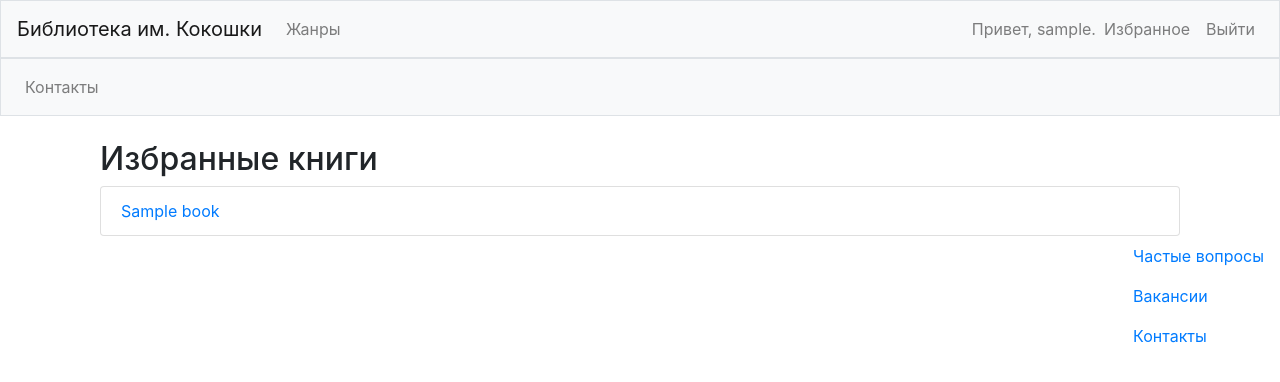
After one commit to Lenger1117/library, a Django app: page /favorites/ in a window 1280 px wide. The commit adds this page. Shown: the top 382 px of the page. Run offline with Django 3.2, Linux system fonts and the light colour scheme; a user stored in the database is signed in; tables that the repository leaves empty hold one stand-in row (values such as "Sample post"); some libraries are stand-ins or nearby versions.

Commit message:
add Favorite

```diff
--- a/books/models.py
+++ b/books/models.py
@@ -1,4 +1,5 @@
 from django.db import models
+from django.contrib.auth.models import User
 import datetime
 from django.db.models import UniqueConstraint
 from django.core.validators import MinValueValidator, MaxValueValidator
@@ -102,3 +103,28 @@
                         name='book_author_unique')]
         verbose_name = 'Автор-Книга'
         verbose_name_plural = 'Авторы-Книга'
+
+
+class Favorite(models.Model):
+    user = models.ForeignKey(
+        User,
+        on_delete=models.CASCADE,
+        verbose_name='Пользователь',
+        related_name='favorites'
+    )
+    book = models.ForeignKey(
+        Book,
+        on_delete=models.CASCADE,
+        verbose_name='Книга',
+        related_name='favorites'
+    )
+
+    class Meta:
+        constraints = [UniqueConstraint(
+            fields=['user', 'book'],
+            name='user_favorite_unique')]
+        verbose_name = 'Избранное'
+        verbose_name_plural = 'Избранное'
+
+    def __str__(self) -> str:
+        return f'{self.user} - {self.book}'
--- /dev/null
+++ b/books/templates/books/favorites.html
@@ -0,0 +1,20 @@
+{% extends "base.html" %}
+
+{% block title %} Избранное {% endblock %}
+
+{% block content %}
+<div class="container">
+  <h2>Избранные книги</h2>
+  {% if favorite_books %}
+    <ul class="list-group">
+      {% for favorite in favorite_books %}
+        <li class="list-group-item">
+          <a href="{% url 'books:book' favorite.book.slug %}">{{ favorite.book.name }}</a>
+        </li>
+      {% endfor %}
+    </ul>
+  {% else %}
+    <p>Вы пока не добавили ни одной книги в избранное.</p>
+  {% endif %}
+</div>
+{% endblock content %}
--- a/books/templates/includes/header.html
+++ b/books/templates/includes/header.html
@@ -14,6 +14,9 @@
         {% if user.is_authenticated %}
         <li class="nav-item">
           <span class="navbar-text">Привет, {{ user.username }}.</span>
+        </li>
+        <li class="nav-item">
+          <a class="nav-link" href="{% url 'books:favorites' %}">Избранное</a>
         </li>
         <li class="nav-item">
           <a class="nav-link" href="{% url 'users:logout' %}">Выйти</a>
--- a/books/urls.py
+++ b/books/urls.py
@@ -6,11 +6,10 @@
 
 app_name = 'books'
 urlpatterns = [
-    # Домашняя страница
     path('', views.index, name='index'),
-    # Страница со списком всех жанров
     path('genres/', views.genres, name='genres'),
-    # Страница со списком книг по отдельным жанрам
+    path('book/<slug:book_slug>/', views.book, name='book'),
     path('genre/<slug:genre_slug>/', views.genre, name='genre'),
-    path('book/<slug:book_slug>/', views.genre, name='book'),
-    ]
+    path('favorites/', views.favorites, name='favorites'),
+    path('favorite/<slug:book_slug>/', views.favorite, name='favorite'),
+]
--- a/books/views.py
+++ b/books/views.py
@@ -1,5 +1,7 @@
-from django.shortcuts import render
-from .models import Genre, Book, Author, AuthorBook
+from django.shortcuts import get_object_or_404, render, redirect
+from django.contrib.auth.decorators import login_required
+from django.contrib import messages
+from .models import Genre, Book, Author, AuthorBook, Favorite
 from .forms import BookForm
 
 
@@ -28,3 +30,41 @@
     books = genre.book_set.order_by('-time_create')
     context = {'genre': genre, 'books': books, 'form': form, 'images': images}
     return render(request, 'books/genre.html', context)
+
+def book(request, book_slug):
+    book = get_object_or_404(Book, slug=book_slug)
+    is_favorite = False
+
+    # Проверяем, добавлена ли книга в избранное (только для авторизованных пользователей)
+    if request.user.is_authenticated:
+        is_favorite = book.favorites.filter(user=request.user).exists()
+
+    return render(request, 'books/book.html', {'book': book, 'is_favorite': is_favorite})
+
+@login_required
+def favorite(request, book_slug):
+    """Добавляет или удаляет книгу из списка избранного пользователя."""
+    if request.method == 'POST':
+        book = get_object_or_404(Book, slug=book_slug)
+        user = request.user
+
+        # Проверяем, есть ли уже эта книга в избранном
+        favorite, created = Favorite.objects.get_or_create(user=user, book=book)
+
+        if not created:
+            # Если книга уже в избранном, удаляем её
+            favorite.delete()
+            messages.success(request, 'Книга удалена из избранного.')
+        else:
+            # Если книга добавлена в избранное
+            messages.success(request, 'Книга добавлена в избранное.')
+
+    return redirect('books:book', book_slug=book_slug)
+
+@login_required
+def favorites(request):
+    """
+    Отображает список книг, добавленных в избранное текущим пользователем.
+    """
+    favorite_books = request.user.favorites.all()  # Получаем все избранные книги пользователя
+    return render(request, 'books/favorites.html', {'favorite_books': favorite_books})
```
Also changed, not shown: books/templates/books/book.html (+59 -0 lines), books/migrations/0007_auto_20250812_1038.py (added).
